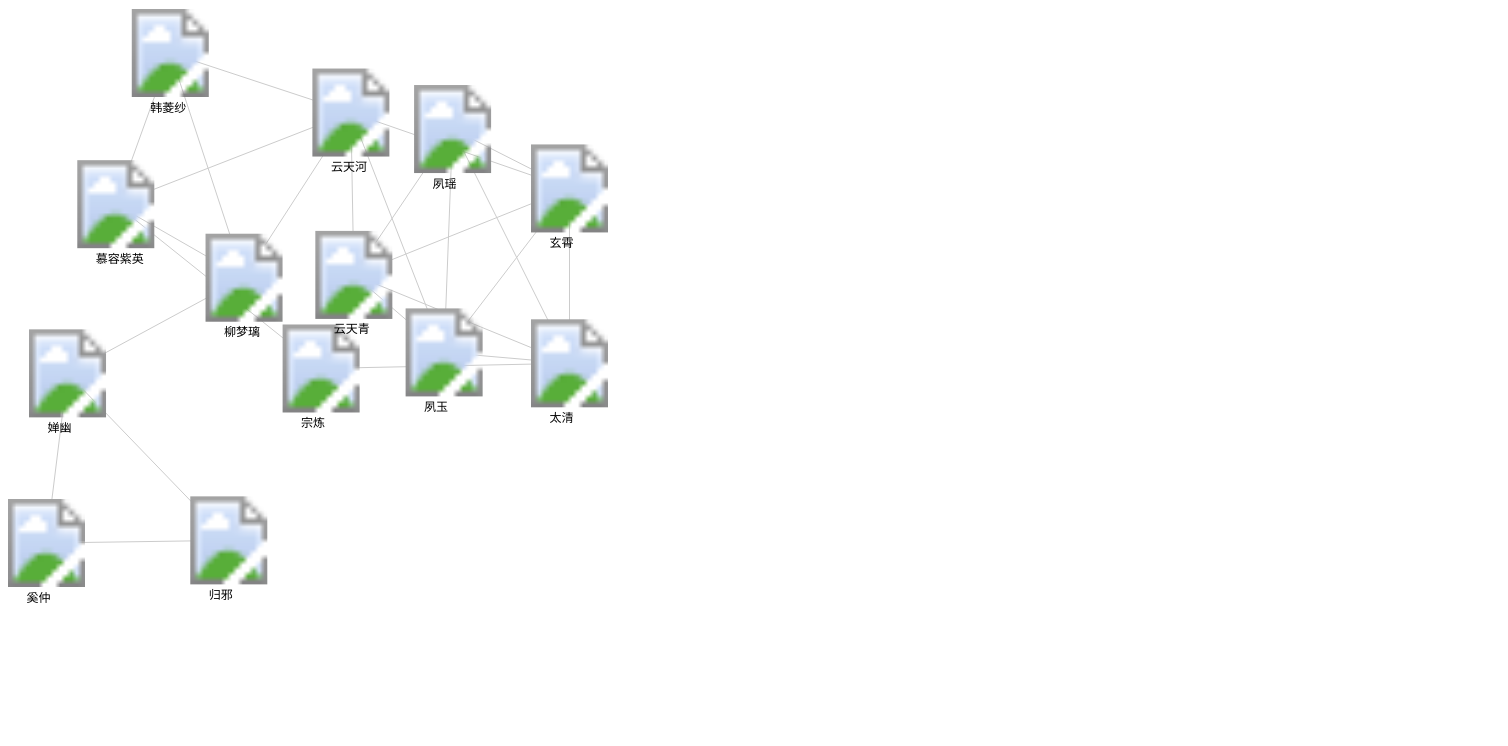
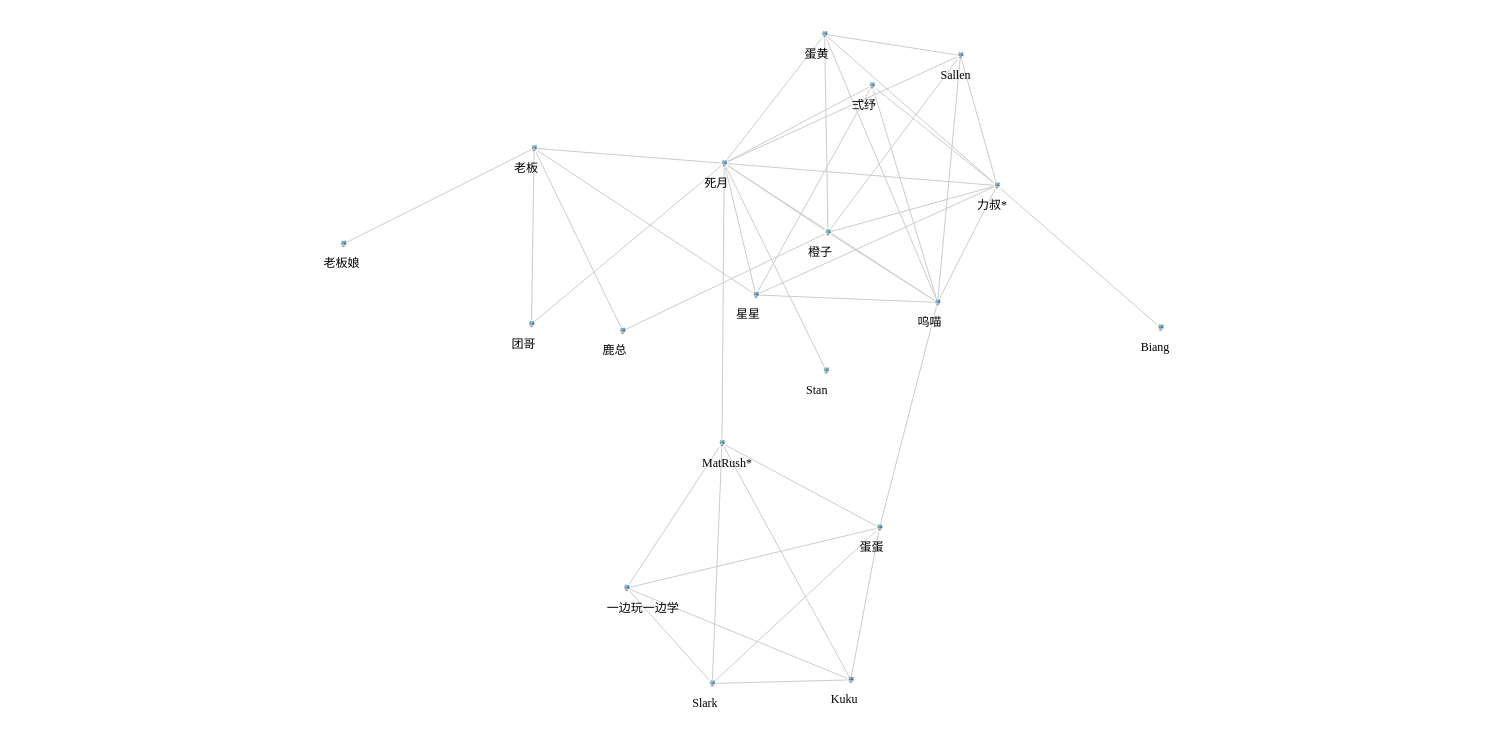
Before and after one commit to TodayPigu/relationship, a plain HTML site: page index.html in a window 1280 px wide. Shown: the whole page, 1508 px wide, since content can reach past the window. Drawn offline with nearby package versions, Linux system fonts and the light colour scheme.

Commit message:
new relation

```diff
--- a/index.html
+++ b/index.html
@@ -1,15 +1,14 @@
 <html>
 <head>
     <meta charset="utf-8">
-    <title>Force</title>
-</head>
-
+    <title>#今晚打屁股# - 关系图谱</title>
     <style>
         .nodetext {
             font-size: 12px;
             font-family: SimSun;
             fill: #000000;
         }
+
         .linetext {
             font-size: 12px;
             font-family: SimSun;
@@ -17,14 +16,15 @@
             fill-opacity: 0.0;
         }
     </style>
+</head>
 
 <body>
-    <script src="http://d3js.org/d3.v3.min.js" charset="utf-8"></script>
+    <script src="//cdn.bootcss.com/d3/3.5.17/d3.min.js" charset="utf-8"></script>
     <script>
-        var width = 600;
-        var height = 600;
-        var img_w = 77;
-        var img_h = 90;
+    var width = 1500;
+    var height = 700;
+    var img_w = 7;
+    var img_h = 9;
 
     var svg = d3.select("body").append("svg")
         .attr("width", width)
@@ -34,6 +34,7 @@
         if(error) {
             return console.log(error);
         }
+        console.log(root);
 
         var force = d3.layout.force()
             .nodes(root.nodes)
--- a/relation.json
+++ b/relation.json
@@ -1,44 +1,68 @@
 {
-"nodes":[
-{ "name": "云天河"   , "image" : "tianhe.png" },
-{ "name": "韩菱纱"   , "image" : "lingsha.png" },
-{ "name": "柳梦璃"   , "image" : "mengli.png" },
-{ "name": "慕容紫英" , "image" : "ziying.png" },
-{ "name": "云天青" , "image" : "tianqing.png" },
-{ "name": "夙玉" , "image" : "suyu.png" },
-{ "name": "玄霄" , "image" : "xuanxiao.png" },
-{ "name": "夙瑶" , "image" : "suyao.png" },
-{ "name": "太清" , "image" : "taiqing.png" },
-{ "name": "宗炼" , "image" : "zonglian.png" },
-{ "name": "婵幽" , "image" : "chanyou.png" },
-{ "name": "奚仲" , "image" : "xizhong.png" },
-{ "name": "归邪" , "image" : "guixie.png" }
-],
-"edges":[
-{ "source": 0 , "target": 1 , "relation":"挚友" },
-{ "source": 0 , "target": 2 , "relation":"挚友" },
-{ "source": 0 , "target": 3 , "relation":"挚友" },
-{ "source": 1 , "target": 2 , "relation":"挚友" },
-{ "source": 1 , "target": 3 , "relation":"挚友" },
-{ "source": 2 , "target": 3 , "relation":"挚友" },
-{ "source": 0 , "target": 4 , "relation":"父子" },
-{ "source": 0 , "target": 5 , "relation":"母子" },
-{ "source": 4 , "target": 5 , "relation":"夫妻" },
-{ "source": 0 , "target": 6 , "relation":"义兄弟" },
-{ "source": 4 , "target": 6 , "relation":"同门" },
-{ "source": 5 , "target": 6 , "relation":"同门" },
-{ "source": 4 , "target": 7 , "relation":"同门" },
-{ "source": 5 , "target": 7 , "relation":"同门" },
-{ "source": 6 , "target": 7 , "relation":"同门" },
-{ "source": 4 , "target": 8 , "relation":"师徒" },
-{ "source": 5 , "target": 8 , "relation":"师徒" },
-{ "source": 6 , "target": 8 , "relation":"师徒" },
-{ "source": 7 , "target": 8 , "relation":"师徒" },
-{ "source": 8 , "target": 9 , "relation":"同门" },
-{ "source": 3 , "target": 9 , "relation":"师徒" },
-{ "source": 2 , "target": 10 , "relation":"母子" },
-{ "source": 10 , "target": 11 , "relation":"主臣" },
-{ "source": 10 , "target": 12 , "relation":"主臣" },
-{ "source": 11 , "target": 12 , "relation":"同僚" }
-]
+    "nodes": [
+        { "idx": 0, "name": "呜喵", "image": "avatar.jpg" },
+        { "idx": 1, "name": "蛋蛋", "image": "avatar.jpg" },
+        { "idx": 2, "name": "星星", "image": "avatar.jpg" },
+        { "idx": 3, "name": "弍纾", "image": "avatar.jpg" },
+        { "idx": 4, "name": "死月", "image": "avatar.jpg" },
+        { "idx": 5, "name": "老板", "image": "avatar.jpg" },
+        { "idx": 6, "name": "老板娘", "image": "avatar.jpg" },
+        { "idx": 7, "name": "Sallen", "image": "avatar.jpg" },
+        { "idx": 8, "name": "力叔*", "image": "avatar.jpg" },
+        { "idx": 9, "name": "Biang", "image": "avatar.jpg" },
+        { "idx": 10, "name": "Stan", "image": "avatar.jpg" },
+        { "idx": 11, "name": "鹿总", "image": "avatar.jpg" },
+        { "idx": 12, "name": "橙子", "image": "avatar.jpg" },
+        { "idx": 13, "name": "团哥", "image": "avatar.jpg" },
+        { "idx": 14, "name": "Kuku", "image": "avatar.jpg" },
+        { "idx": 15, "name": "蛋黄", "image": "avatar.jpg" },
+        { "idx": 16, "name": "Slark", "image": "avatar.jpg" },
+        { "idx": 17, "name": "一边玩一边学", "image": "avatar.jpg" },
+        { "idx": 18, "name": "MatRush*", "image": "avatar.jpg" }
+    ],
+    "edges": [
+        { "source": 0, "target": 1, "relation": "Bling" },
+        { "source": 0, "target": 2, "relation": "同学" },
+        { "source": 0, "target": 3, "relation": "闺蜜" },
+        { "source": 2, "target": 3, "relation": "同学 / 同事" },
+        { "source": 0, "target": 4, "relation": "学长学弟 / 同事" },
+        { "source": 2, "target": 4, "relation": "学长学弟" },
+        { "source": 3, "target": 4, "relation": "Bling" },
+        { "source": 4, "target": 5, "relation": "前合作伙伴" },
+        { "source": 5, "target": 6, "relation": "Bling" },
+        { "source": 4, "target": 7, "relation": "同事" },
+        { "source": 0, "target": 7, "relation": "同事"},
+        { "source": 0, "target": 8, "relation": "前同事" },
+        { "source": 2, "target": 8, "relation": "同事" },
+        { "source": 3, "target": 8, "relation": "同事" },
+        { "source": 4, "target": 8, "relation": "前同事" },
+        { "source": 7, "target": 8, "relation": "前同事" },
+        { "source": 2, "target": 5, "relation": "吃饭之交" },
+        { "source": 8, "target": 9, "relation": "前前同事" },
+        { "source": 4, "target": 10, "relation": "寝室长" },
+        { "source": 5, "target": 11, "relation": "嘿嘿嘿" },
+        { "source": 0, "target": 12, "relation": "同事" },
+        { "source": 4, "target": 12, "relation": "同事" },
+        { "source": 7, "target": 12, "relation": "同事" },
+        { "source": 8, "target": 12, "relation": "前同事" },
+        { "source": 11, "target": 12, "relation": "嘿嘿嘿" },
+        { "source": 4, "target": 13, "relation": "前合作伙伴" },
+        { "source": 5, "target": 13, "relation": "前合作伙伴" },
+        { "source": 1, "target": 14, "relation": "同学？" },
+        { "source": 0, "target": 15, "relation": "同事" },
+        { "source": 4, "target": 15, "relation": "同事" },
+        { "source": 7, "target": 15, "relation": "同事" },
+        { "source": 8, "target": 15, "relation": "前同事" },
+        { "source": 12, "target": 15, "relation": "同事" },
+        { "source": 1, "target": 16, "relation": "同学" },
+        { "source": 14, "target": 16, "relation": "同学" },
+        { "source": 1, "target": 17, "relation": "同学" },
+        { "source": 14, "target": 17, "relation": "同学" },
+        { "source": 16, "target": 17, "relation": "同学" },
+        { "source": 1, "target": 18, "relation": "学长学妹" },
+        { "source": 14, "target": 18, "relation": "学长学弟" },
+        { "source": 16, "target": 18, "relation": "学长学弟" },
+        { "source": 17, "target": 18, "relation": "学长学弟" },
+        { "source": 4, "target": 18, "relation": "从小的好基友" }
+    ]
 }
```
Also changed, not shown: avatar.gif (added), avatar.jpg (added). Lines whose indentation alone changed are shown as unchanged.
